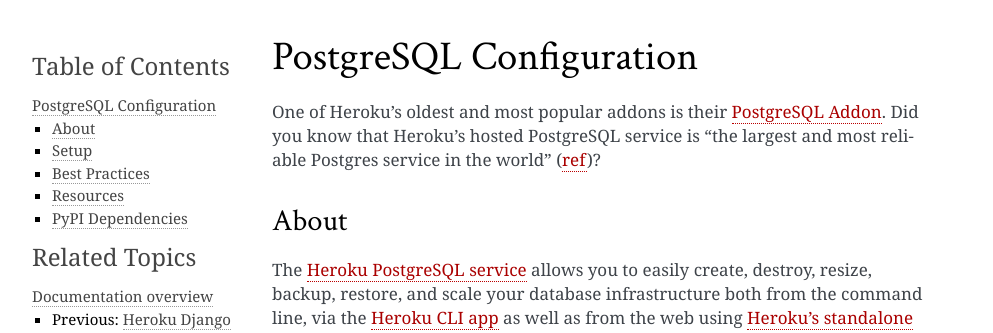
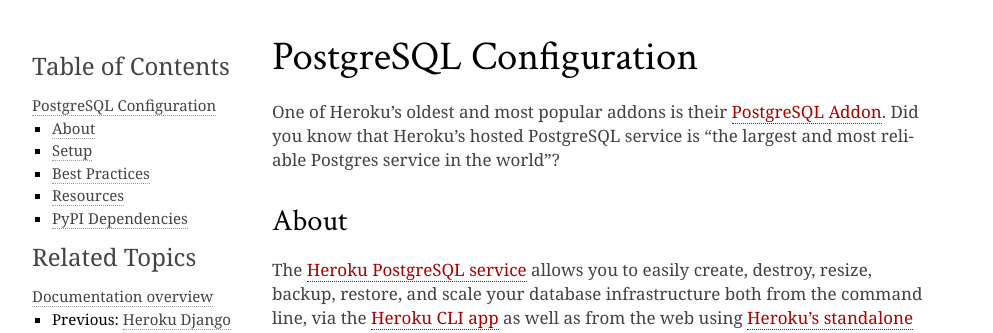
Before and after one commit to perryyo/deploydjango.com, a Sphinx documentation site: the page built from source/postgresql.rst, in a window 1280 px wide. Shown: the top 333 px of the page, without its empty margins (148-1141 px from the left). Built offline with Sphinx 7.4.7, drawn with Linux system fonts in a browser that asks for light colours.

Commit message:
Removing unnecessary link.

```diff
--- a/source/postgresql.rst
+++ b/source/postgresql.rst
@@ -4,7 +4,7 @@
 One of Heroku's oldest and most popular addons is their `PostgreSQL Addon
 <http://devcenter.heroku.com/categories/heroku-postgres>`_. Did you know that
 Heroku's hosted PostgreSQL service is "the largest and most reliable Postgres
-service in the world" (`ref <https://postgres.heroku.com/>`_)?
+service in the world"?
 
 
 About
```
